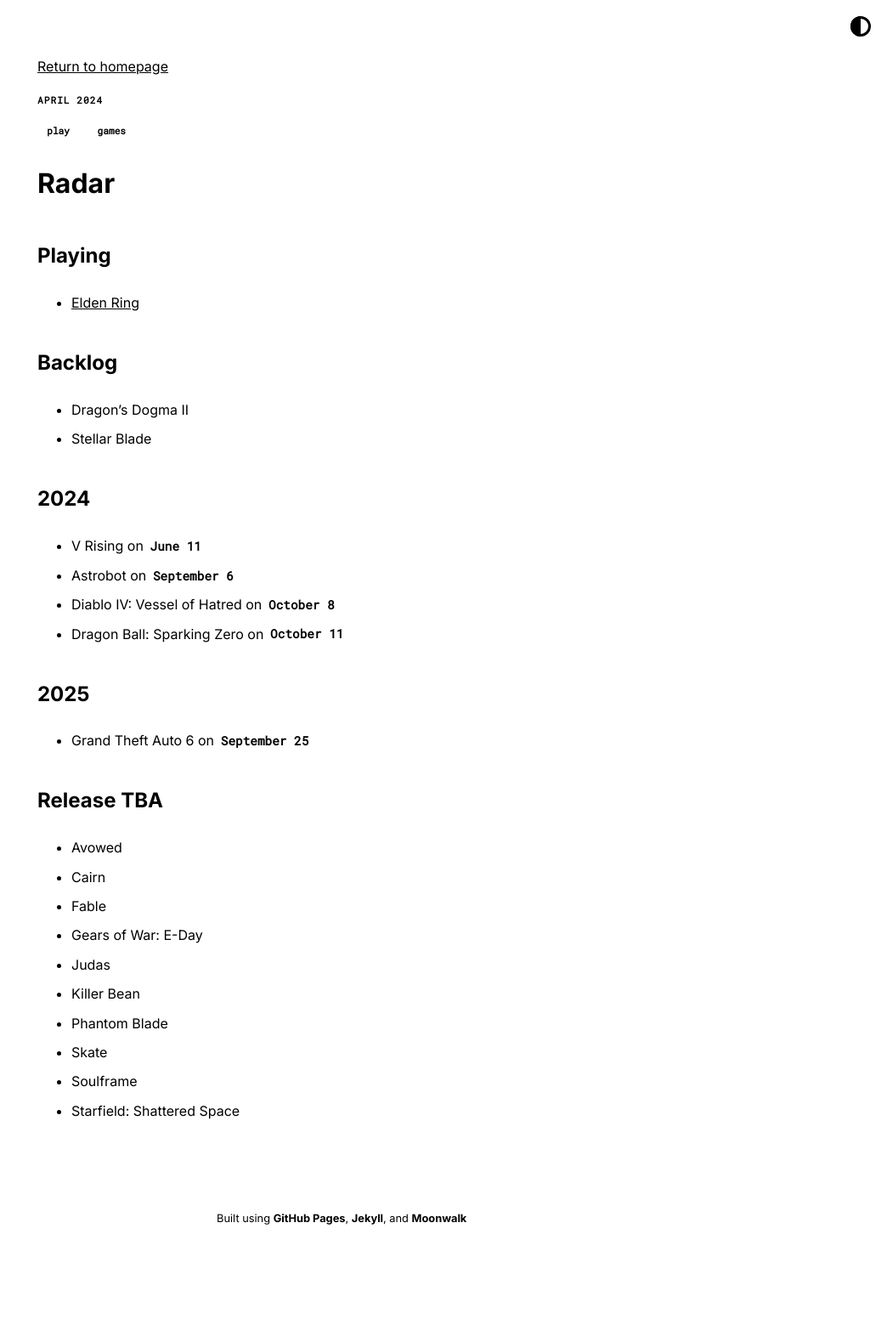
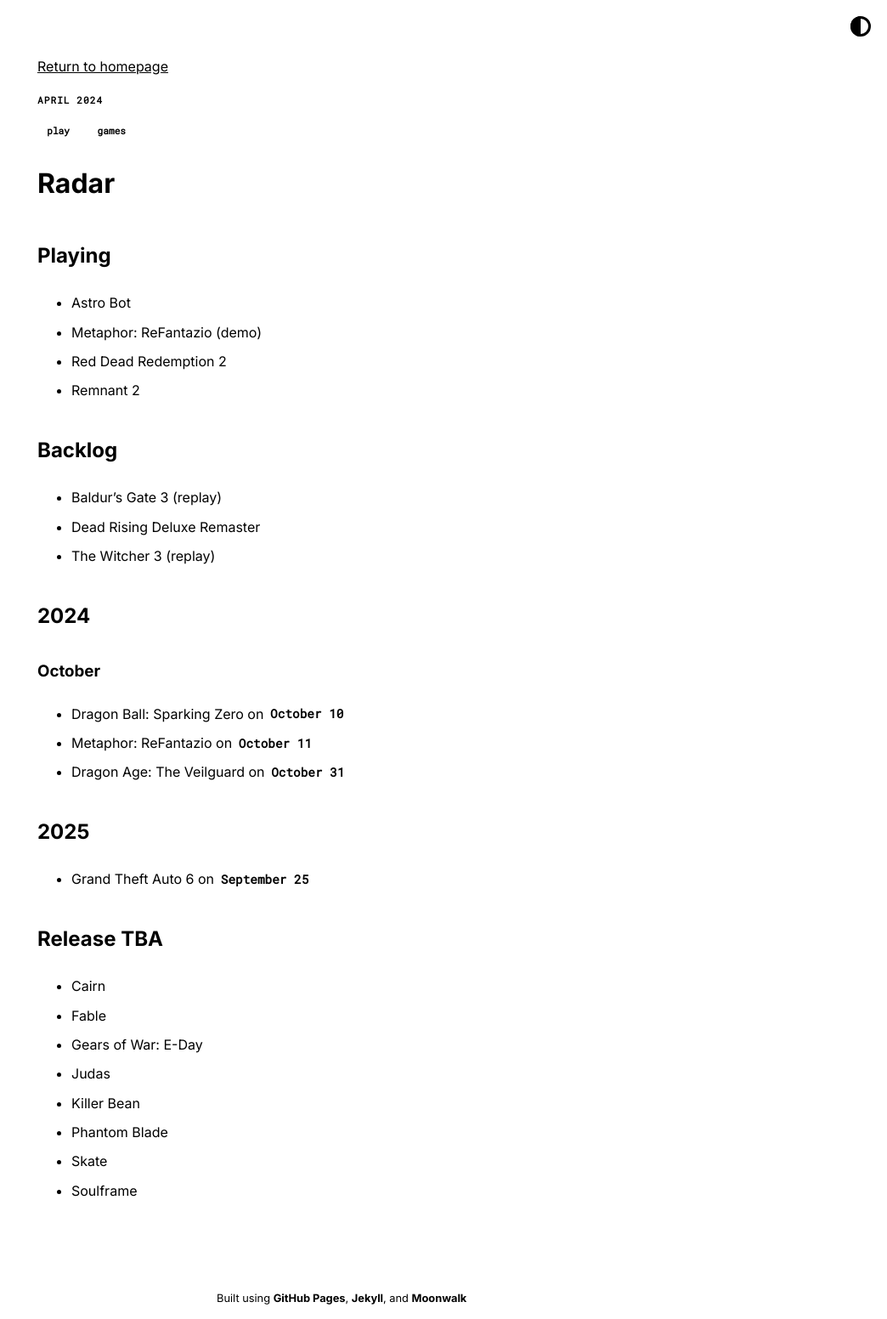
Before and after one commit to blakejacobus/blakejacobus.com, a Jekyll site: the page built from _posts/2024-04-05-radar.md, in a window 1280 px wide. Shown: the whole page at 85% size, without its empty margins (236-1280 px from the left). Built offline with Jekyll 4.4.1, drawn with Linux system fonts in a browser that asks for light colours; before the commit the page ends 1458 px from its top, so only the background shows below that.

Commit message:
updating radar

```diff
--- a/_posts/2024-04-05-radar.md
+++ b/_posts/2024-04-05-radar.md
@@ -7,19 +7,24 @@
 
 ## Playing
 
-- [Elden Ring](./elden-ring.md)
+- Astro Bot
+- Metaphor: ReFantazio (demo)
+- Red Dead Redemption 2
+- Remnant 2
 
 ## Backlog
 
-- Dragon's Dogma II
-- Stellar Blade
+- Baldur's Gate 3 (replay)
+- Dead Rising Deluxe Remaster
+- The Witcher 3 (replay)
 
 ## 2024
 
-- V Rising on `June 11`
-- Astrobot on `September 6`
-- Diablo IV: Vessel of Hatred on `October 8`
-- Dragon Ball: Sparking Zero on `October 11`
+### October
+
+- Dragon Ball: Sparking Zero on `October 10`
+- Metaphor: ReFantazio on `October 11`
+- Dragon Age: The Veilguard on `October 31`
 
 ## 2025
 
@@ -27,7 +32,6 @@
 
 ## Release TBA
 
-- Avowed
 - Cairn
 - Fable
 - Gears of War: E-Day
@@ -36,4 +40,3 @@
 - Phantom Blade
 - Skate
 - Soulframe
-- Starfield: Shattered Space
```
